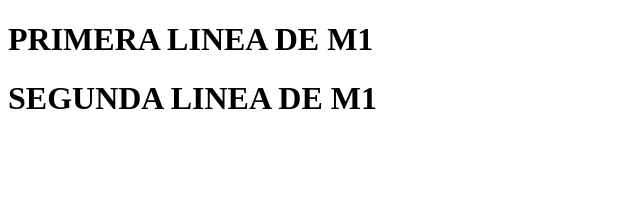
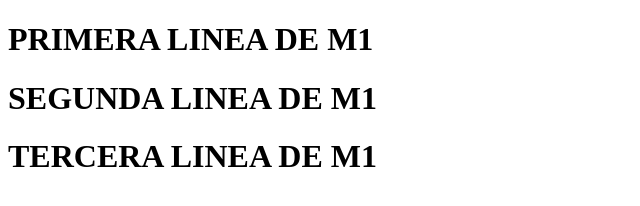
Before and after one commit to Emellgonzalez/Lunes, a plain HTML site: page index.html in a window 1280 px wide. Shown: the whole page, without its empty margins (0-640 px from the left). Drawn offline with Linux system fonts and the light colour scheme.

Commit message:
Este es el commit 3

```diff
--- a/index.html
+++ b/index.html
@@ -8,5 +8,6 @@
 <body>
     <h1>PRIMERA LINEA DE M1</h1>
     <h1>SEGUNDA LINEA DE M1</h1>
+    <h1>TERCERA LINEA DE M1</h1>
 </body>
 </html>
```
